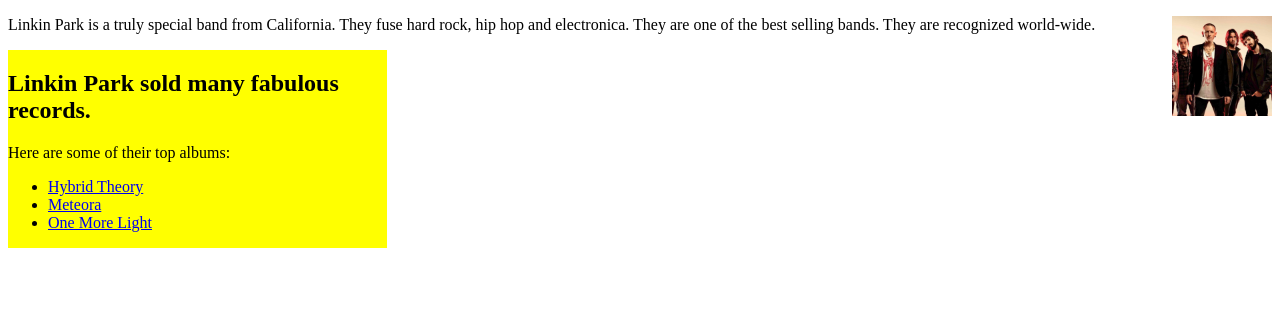
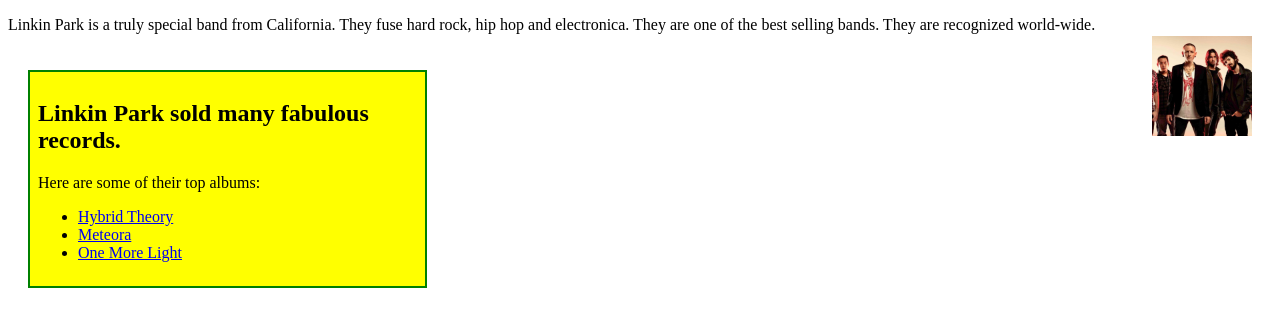
Before and after one commit to EmmaHHellman/FavoriteBand, a plain HTML site: page index.html in a window 1280 px wide. Drawn offline with Linux system fonts and the light colour scheme.

Commit message:
added padding and margin

```diff
--- a/styles.css
+++ b/styles.css
@@ -2,9 +2,13 @@ img {
   float: right;
   height: 100px;
   width: 100px;
+  padding: 20px;
 }
 
 .sidebar {
+  margin: 20px;
+  border: 2px solid green;
+  padding: 8px;
   width: 30%;
   float: left;
   background-color: yellow;
```
